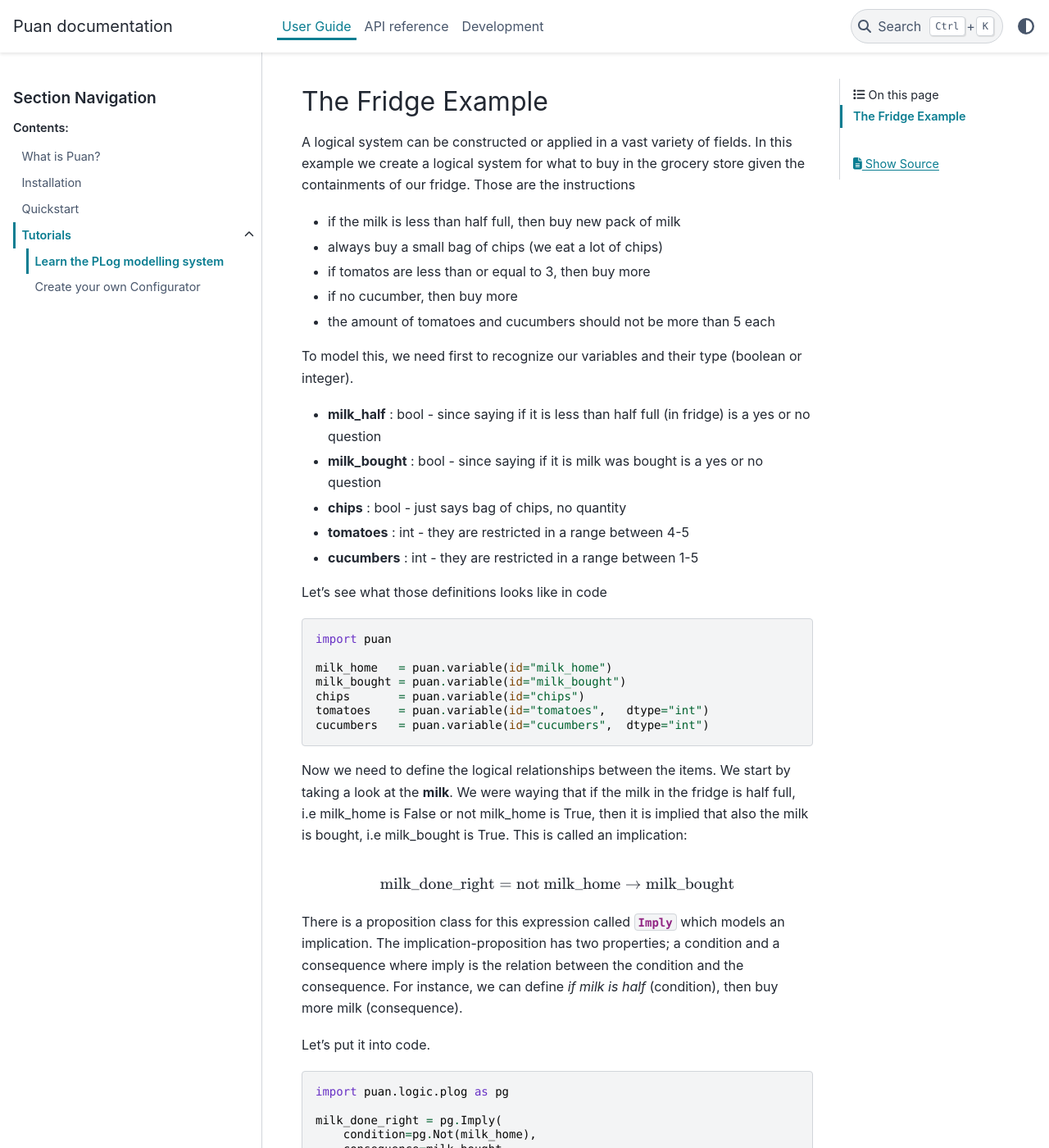
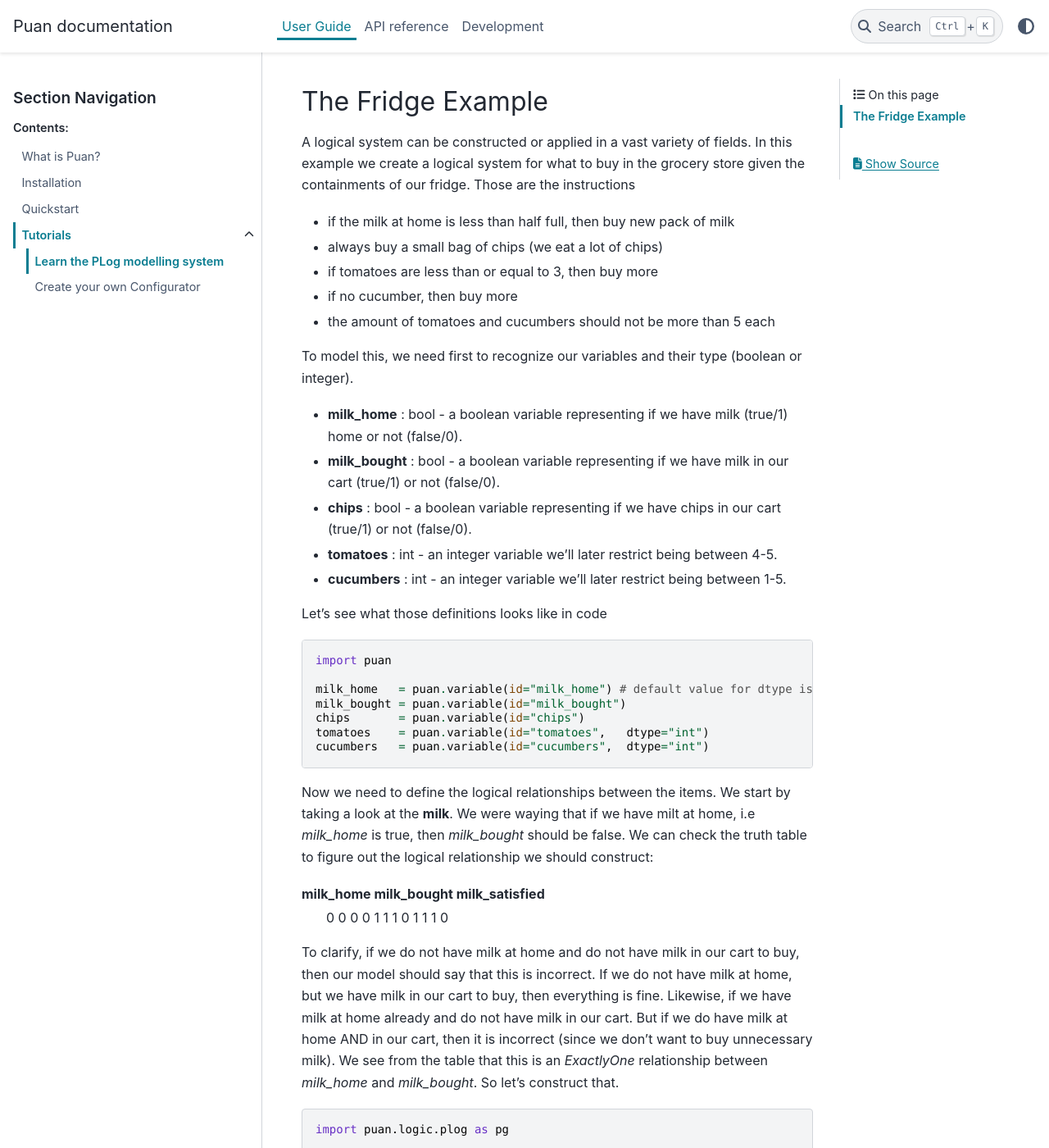
Before and after one commit to ourstudio-se/puan-python, a Sphinx documentation site: the page built from docs/source/guide/tutorials/plog-model.rst, in a window 1280 px wide and 1400 px high, scrolled down 299 px. Shown: the whole window at 82% size. Built offline with Sphinx 7.4.7 and the PyData theme 0.15.4, drawn with Linux system fonts in a browser that asks for light colours; some of the changed text lies outside the part shown.

Commit message:
Fixed and updated plog guide for 0.5.0

```diff
--- a/docs/source/guide/tutorials/plog-model.rst
+++ b/docs/source/guide/tutorials/plog-model.rst
@@ -12,19 +12,19 @@
 A logical system can be constructed or applied in a vast variety of fields. In this example we create a logical system
 for what to buy in the grocery store given the containments of our fridge. Those are the instructions
 
-- if the milk is less than half full, then buy new pack of milk
+- if the milk at home is less than half full, then buy new pack of milk
 - always buy a small bag of chips (we eat a lot of chips)
-- if tomatos are less than or equal to 3, then buy more
+- if tomatoes are less than or equal to 3, then buy more
 - if no cucumber, then buy more
 - the amount of tomatoes and cucumbers should not be more than 5 each
 
 To model this, we need first to recognize our variables and their type (boolean or integer).
 
-- **milk_half**     : bool   - since saying if it is less than half full (in fridge) is a yes or no question
-- **milk_bought**   : bool   - since saying if it is milk was bought is a yes or no question
-- **chips**         : bool   - just says bag of chips, no quantity
-- **tomatoes**      : int    - they are restricted in a range between 4-5
-- **cucumbers**     : int    - they are restricted in a range between 1-5
+- **milk_home**     : bool   - a boolean variable representing if we have milk (true/1) home or not (false/0).
+- **milk_bought**   : bool   - a boolean variable representing if we have milk in our cart (true/1) or not (false/0).
+- **chips**         : bool   - a boolean variable representing if we have chips in our cart (true/1) or not (false/0).
+- **tomatoes**      : int    - an integer variable we'll later restrict being between 4-5.
+- **cucumbers**     : int    - an integer variable we'll later restrict being between 1-5.
 
 Let's see what those definitions looks like in code
 
@@ -32,34 +32,34 @@
 
     import puan
 
-    milk_home   = puan.variable(id="milk_home")
+    milk_home   = puan.variable(id="milk_home") # default value for dtype is bool
     milk_bought = puan.variable(id="milk_bought")
     chips       = puan.variable(id="chips")
     tomatoes    = puan.variable(id="tomatoes",   dtype="int")
     cucumbers   = puan.variable(id="cucumbers",  dtype="int")
 
 Now we need to define the logical relationships between the items. We start by taking a look at the **milk**.
-We were waying that if the milk in the fridge is half full, i.e milk_home is False or not milk_home is True, then it is implied that also the milk is bought, i.e milk_bought is True.
-This is called an implication:
+We were waying that if we have milt at home, i.e `milk_home` is true, then `milk_bought` should be false. We can check the truth table to figure out
+the logical relationship we should construct:
 
-.. math::
+milk_home   milk_bought  milk_satisfied
+    0           0            0
+    0           1            1
+    1           0            1
+    1           1            0
 
-   \text{milk_done_right} = \text{not milk_home} \rightarrow \text{milk_bought}
-
-There is a proposition class for this expression called :class:`Imply<puan.logic.plog.Imply>` which models an implication.
-The implication-proposition has two properties; a condition and a consequence where imply is the relation between the condition and the consequence.
-For instance, we can define *if milk is half* (condition), then buy more milk (consequence).
-
-Let's put it into code.
+To clarify, if we do not have milk at home and do not have milk in our cart to buy, then our model should say that this is incorrect.
+If we do not have milk at home, but we have milk in our cart to buy, then everything is fine. Likewise, if we have milk at home already
+and do not have milk in our cart. But if we do have milk at home AND in our cart, then it is incorrect (since we don't want to buy unnecessary milk).
+We see from the table that this is an `ExactlyOne` relationship between `milk_home` and `milk_bought`. So let's construct that.
 
 .. code:: python
 
     import puan.logic.plog as pg
 
-    milk_done_right = pg.Imply(
-        condition=pg.Not(milk_home),
-        consequence=milk_bought,
-        variable="milk_done_right"
+    milk_done_right = pg.ExactlyOne(
+        milk_home,
+        milk_bought,
     )
 
 The number of tomatoes and cucumbers must not be larger than 5 each, and the number of tomatoes should not be less than 2.
@@ -100,7 +99,6 @@
         chips,
         milk_done_right,
         vegetables_ok,
-        variable="fridge"
     )
 
 *Note how we can create propositions by combining booleans like chips_is_true with more advanced propositions, such as the vegetables_ok, to create a logical system*.
```
Also changed, not shown: other parts of docs/source/guide/tutorials/plog-model.rst (+1 -2 lines).
